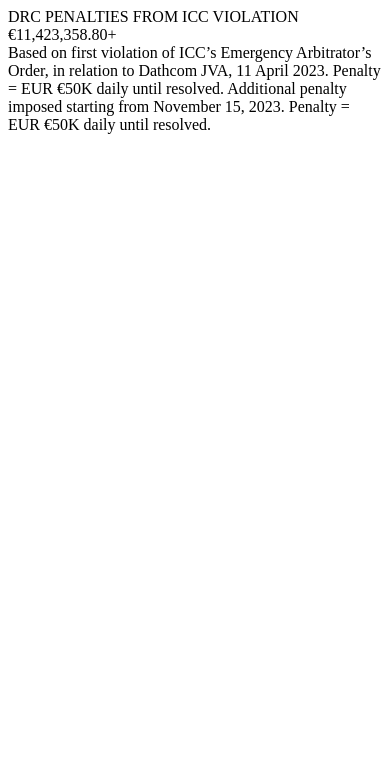
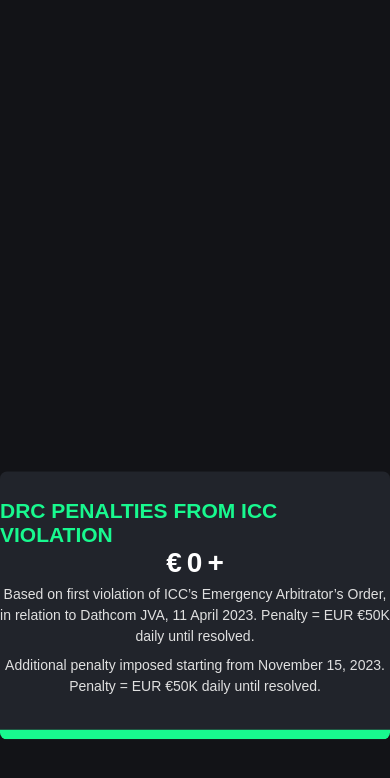
Before and after one commit to Spikerama/ICC_DRC_Penalties_2.0, a plain HTML site: page index.html in a window 390 px wide. Drawn offline with Linux system fonts and the light colour scheme.

Commit message:
Update index.html

```diff
--- a/index.html
+++ b/index.html
@@ -11,7 +11,105 @@
   <meta property="og:type" content="website">
   <title>DRC ICC Penalty Calculator</title>
   <style>
-    /* Your styles here */
+    * {
+      padding: 0;
+      margin: 0;
+      box-sizing: border-box;
+      font-family: "Poppins", sans-serif;
+    }
+    body {
+      background-color: #121317;
+    }
+    .wrapper {
+      position: absolute;
+      width: 80vw;
+      transform: translate(-50%, -50%);
+      top: 50%;
+      left: 50%;
+      display: flex;
+      justify-content: space-around;
+      gap: 10px;
+      height: 100vh;
+      overflow: hidden;
+    }
+    .container {
+      width: 74vmin;
+      height: 36vmin;
+      display: flex;
+      flex-direction: column;
+      justify-content: space-around;
+      padding: 2em 0;
+      position: relative;
+      font-size: 16px;
+      border-radius: 0.5em;
+      background-color: #21242b;
+      border-bottom: 10px solid #18f98f;
+      margin-top: calc((100vh - 28vmin) / 2);
+    }
+    i {
+      color: #18f98f;
+      font-size: 50em;
+      text-align: center;
+    }
+    .counter {
+      display: flex;
+      flex-direction: column;
+      align-items: center;
+      justify-content: center;
+      font-weight: bold;
+      color: #ffffff;
+      font-size: 3.5em;
+    }
+    .counter-value {
+      display: flex;
+      align-items: center;
+    }
+    .counter-value span:not(:last-child) {
+      margin-right: 5px;
+    }
+    span#first-line-text {
+      color: #18f98f;
+      display: grid;
+      place-items: center;
+      font-weight: 700;
+      font-size: 1.5em;
+    }
+    span.text {
+      color: #e0e0e0;
+      font-size: 1em;
+      text-align: center;
+      padding: 0.3em 0;
+      font-weight: 400;
+      line-height: 1.5;
+    }
+    @media screen and (max-width: 1024px) {
+      .wrapper {
+        width: 85vw;
+      }
+      .container {
+        width: 50vw;
+        font-size: 12px;
+      }
+    }
+    @media screen and (max-width: 768px) {
+      .wrapper {
+        width: 100%;
+        flex-wrap: wrap;
+        gap: 30px;
+        height: auto;
+      }
+      .container {
+        width: 100%;
+        height: auto;
+        font-size: 14px;
+      }
+      i {
+        font-size: 40em;
+      }
+      .counter {
+        font-size: 2em;
+      }
+    }
   </style>
 </head>
 <body>
@@ -55,8 +153,4 @@
           countElement.textContent = (totalAmount1 + totalAmount2).toLocaleString(undefined, {minimumFractionDigits: 2, maximumFractionDigits: 2});
         }
 
-    // update the counter every second
-    setInterval(updateCounter, 1000);
-  </script>
-</body>
-</html>
+        // update the counter every
```
Lines whose indentation alone changed are shown as unchanged.
